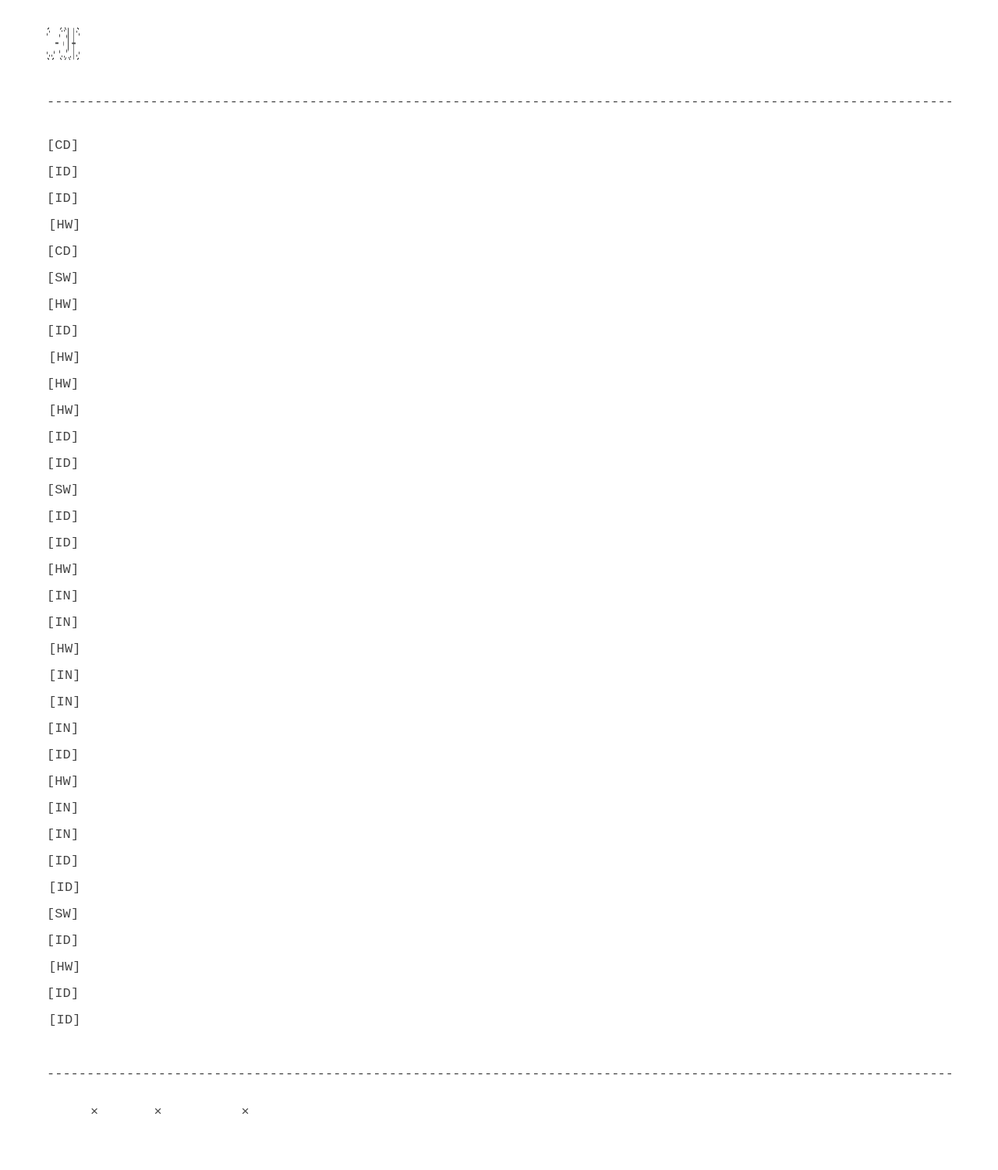
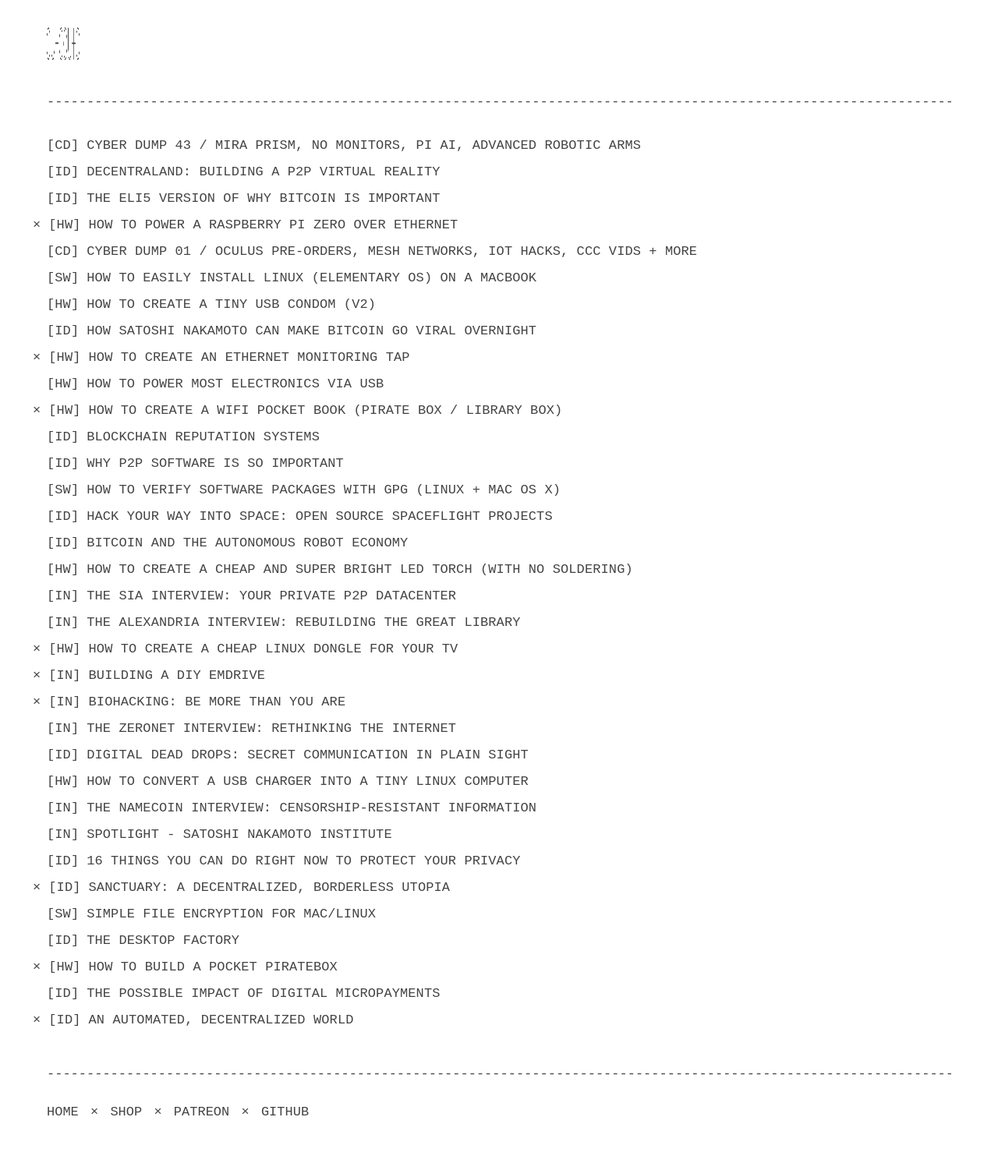
Before and after one commit to jeromearul/jeromearul.github.io, a Jekyll site: the page autoauto.html, which Jekyll copies as it is, in a window 1280 px wide. Shown: the whole page at 78% size. Built offline with Jekyll 4.4.1, drawn with Linux system fonts in a browser that asks for light colours.

```diff
--- a/autoauto.html
+++ b/autoauto.html
@@ -25,7 +25,7 @@
 
         <!--HEADER SECTION -->
         <div id="header"><pre>
-<img class="header" src="autoauto/autoauto.png" alt="autoauto" height="42" width="42" href="http://jeromearul.com/autoauto">
+<img src="autoauto/autoauto.png" alt="autoauto" height="42" width="42" href="http://jeromearul.com/autoauto">
 
 ------------------------------------------------------------------------------------------------------------------------------------------------------------------------------------------------------------------------------------------------------------------------------------------------------------</pre>
             </div>
--- a/css/style.css
+++ b/css/style.css
@@ -9,7 +9,7 @@
 ul              {padding: 0;}
 span            {padding: 0; margin: 0 10px 0 0;}
 li              {margin: 15px 0; padding: 0; list-style: none;}
-a               {text-decoration: none; color: #fff; transition-duration: 0.2s;}
+a               {text-decoration: none; color: #444; transition-duration: 0.2s;}
 a:hover         {color: #000; font-weight:500; text-decoration: underline;}
 p               {padding: 0; margin: 10px 0 30px 0;}
 img             {max-width: 100%; margin-bottom: 20px;}
@@ -36,7 +36,6 @@
 .shop           {max-width: 720px; margin: -10px 0 40px 0;}
 .codesmall      {background: #c54; display:inline-block;}
 .filter         {display:block; margin-bottom: 30px; margin-top: -20px;}
-.header:hover     {text-decoration: none;}
 .description    {background: #5d4; padding: 10px 0 10px 10px; margin-top: 0px;}
 .videowrapper   {position: relative; padding-bottom: 56.45%; height: 0;}
 .videowrapper iframe {position: absolute; top: 0; left: 0; width: 100%; height: 100%; background: rgba(255,255,255,0);}
```
